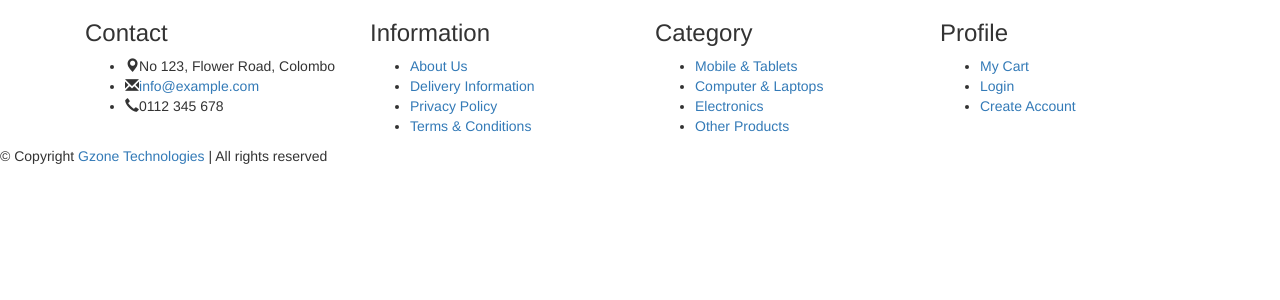
After one commit to DilankaPerera/Test, a PHP site: page /footer.php in a window 1280 px wide. The commit adds this page. Shown: the top 300 px of the page. Run offline with PHP 8.4, Linux system fonts and the light colour scheme.

Commit message:
Updating

```diff
--- /dev/null
+++ b/footer.php
@@ -0,0 +1,54 @@
+<link rel="stylesheet" href="css/bootstrap.css"/>
+
+<!-- Top footer -->
+	<div class="footertop">
+		<div class="container">
+			<div class="footer_grids">
+				<div class="col-md-3 footer_grid">
+					<h3>Contact</h3>
+
+					<ul class="address">
+						<li><i class="glyphicon glyphicon-map-marker" aria-hidden="true"></i>No 123, Flower Road, <span>Colombo</span></li>
+						<li><i class="glyphicon glyphicon-envelope" aria-hidden="true"></i><a href="mailto:info@example.com">info@example.com</a></li>
+						<li><i class="glyphicon glyphicon-earphone" aria-hidden="true"></i>0112 345 678</li>
+					</ul>
+				</div>
+				<div class="col-md-3 footer_grid">
+					<h3>Information</h3>
+					<ul class="info">
+						<li><i class="fa fa-arrow-right" aria-hidden="true"></i><a href="#">About Us</a></li>
+						<li><i class="fa fa-arrow-right" aria-hidden="true"></i><a href="#">Delivery Information</a></li>
+						<li><i class="fa fa-arrow-right" aria-hidden="true"></i><a href="#">Privacy Policy</a></li>
+						<li><i class="fa fa-arrow-right" aria-hidden="true"></i><a href="#">Terms & Conditions</a></li>
+					</ul>
+				</div>
+				<div class="col-md-3 footer_grid">
+					<h3>Category</h3>
+					<ul class="info">
+						<li><i class="fa fa-arrow-right" aria-hidden="true"></i><a href="#">Mobile & Tablets</a></li>
+						<li><i class="fa fa-arrow-right" aria-hidden="true"></i><a href="#">Computer & Laptops</a></li>
+						<li><i class="fa fa-arrow-right" aria-hidden="true"></i><a href="#">Electronics</a></li>
+						<li><i class="fa fa-arrow-right" aria-hidden="true"></i><a href="#">Other Products</a></li>
+					</ul>
+				</div>
+				<div class="col-md-3 footer_grid">
+					<h3>Profile</h3>
+					<ul class="info">
+						<li><i class="fa fa-arrow-right" aria-hidden="true"></i><a href="#">My Cart</a></li>
+						<li><i class="fa fa-arrow-right" aria-hidden="true"></i><a href="#">Login</a></li>
+						<li><i class="fa fa-arrow-right" aria-hidden="true"></i><a href="#">Create Account</a></li>
+					</ul>
+			</div>
+			<div class="clearfix"> </div>
+		</div>
+
+	</div>
+<!-- //Top footer -->
+
+<!-- bottom footer -->
+		<footer >
+			<div id="footer-bottom">
+				<p>&copy; Copyright <a href="index.php">Gzone Technologies</a> &#124; All rights reserved </p>
+				<div class="clr"></div>
+			</div>
+		</footer>
--- a/index.php
+++ b/index.php
@@ -5,7 +5,7 @@
 	<title>Gzone Technologies</title>
 
 
-	<link rel="stylesheet" type="text/css" href="css/styles.css" media="all"/>
+	<link rel="stylesheet" type="text/css" href="styles/style.css" media="all"/>
 
 	<link href="css/font-awesome.css" rel="stylesheet">
 
```
Also changed, not shown: customer_registration.php (+7 -6 lines), header.php (added, +30 -0 lines), styles/style.css (renamed from css/styles.css).
